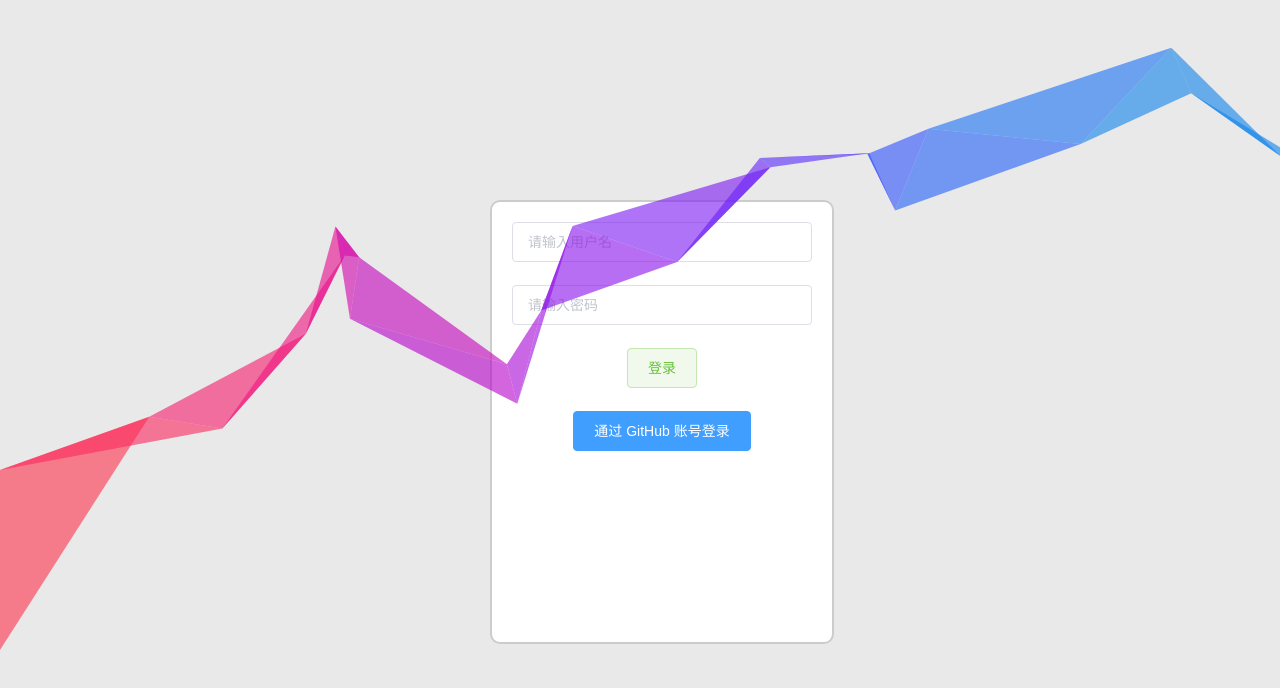
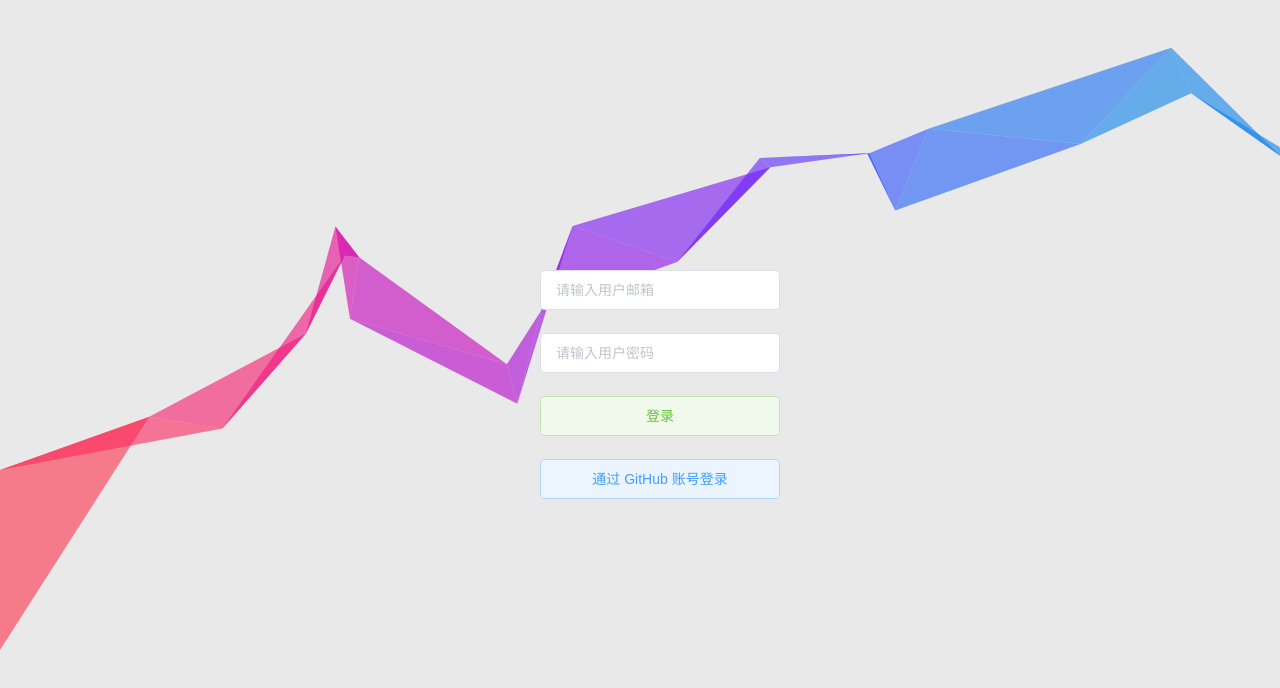
Before and after one commit to tatwd/ncc-china, a Nuxt app in the folder src/client/nuxt-web/: page /user/signin in a window 1280 px wide. Shown: the top 688 px of the page. Built offline with nearby package versions, Linux system fonts and the light colour scheme.

Commit message:
feat: user module

```diff
--- /dev/null
+++ b/src/client/nuxt-web/assets/css/ele.css
@@ -0,0 +1,17 @@
+.el-header,
+.el-footer {
+  background-color: #aca0c7;
+}
+.el-card {
+  background-color: #fff;
+  border-radius: 4px;
+  margin: 10px;
+}
+.el-card__header {
+  padding: 12px 20px;
+  color: #682079;
+  background-color: #f6f6f6;
+}
+.el-row {
+  margin: 0 -15px;
+}
--- a/src/client/nuxt-web/assets/css/style.css
+++ b/src/client/nuxt-web/assets/css/style.css
@@ -18,9 +18,6 @@ a:hover {
 }
 
 /* public */
-.el-row {
-  margin: 0 -15px;
-}
 .ncc-container {
   width: 1400px;
   margin: 0 auto;
@@ -46,17 +43,3 @@ a:hover {
     width: 96%;
   }
 }
-.el-card {
-  background-color: #fff;
-  border-radius: 4px;
-  margin: 10px;
-}
-.el-card__header {
-  padding: 12px 20px;
-  color: #682079;
-  background-color: #f6f6f6;
-}
-#dnc-footer {
-  background-color: #ede8f8;
-  padding: 20px;
-}
--- a/src/client/nuxt-web/components/shared/NccBacktop.vue
+++ b/src/client/nuxt-web/components/shared/NccBacktop.vue
@@ -2,8 +2,8 @@
   <div id="goTop">
     <div
       v-show="goTopShow"
+      :click="goTop"
       class="goTop"
-      @click="goTop"
     >
       <i class="el-icon-arrow-up" />
     </div>
@@ -14,7 +14,7 @@ export default {
   data() {
     return {
       scrollTop: '',
-      goTopShow: false
+      goTopShow: true
     }
   },
   methods: {
@@ -23,7 +23,7 @@ export default {
         window.pageYOffset ||
         document.documentElement.scrollTop ||
         document.body.scrollTop
-      this.scrollTop > 500 ? (this.goTopShow = true) : (this.goTopShow = false)
+      this.scrollTop > 0 ? (this.goTopShow = true) : (this.goTopShow = false)
     },
     goTop() {
       let timer = null,
@@ -60,6 +60,7 @@ export default {
   height: 50px;
   background: rgba(0, 0, 0, 0.65);
   border-radius: 50%;
+  cursor: pointer;
 }
 .goTop:hover {
   background: rgba(0, 0, 0, 0.85);
--- a/src/client/nuxt-web/components/shared/NccFooter.vue
+++ b/src/client/nuxt-web/components/shared/NccFooter.vue
@@ -8,21 +8,17 @@
       <p>服务器搭建在，存储赞助商为</p>
       <p>声明：内容均来自于网络，如有侵权请联系删除</p>
     </el-row>
-    <ncc-backtop />
   </div>
 </template>
 
 <script>
-import NccBacktop from '~/components/shared/NccBackTop.vue'
-
-export default {
-  components: {
-    NccBacktop
-  }
-}
 </script>
 
 <style>
+#ncc-footer {
+  padding: 20px;
+  /* background-color: #ede8f8; */
+}
 #ncc-footer p {
   margin: 10px 0;
 }
--- a/src/client/nuxt-web/components/shared/NccHeader.vue
+++ b/src/client/nuxt-web/components/shared/NccHeader.vue
@@ -41,7 +41,7 @@
         <el-menu
           :router="true"
           mode="horizontal"
-          background-color="#ede8f8"
+          background-color="#aca0c7"
           text-color="#682079"
           active-text-color="#682079"
         >
@@ -80,7 +80,8 @@ export default {
 <style>
 #ncc-header {
   /* background-color: #682079; */
-  background-color: #ede8f8;
+  /* background-color: #ede8f8; */
+  background-color: #aca0c7;
 }
 #ncc-header .ncc-logo {
   position: relative;
@@ -101,7 +102,7 @@ export default {
 #ncc-header .ncc-logo .logo-cir {
   position: absolute;
   top: 25px;
-  left: 90px;
+  left: 100px;
   width: 12px;
   height: 12px;
   border-radius: 50%;
--- a/src/client/nuxt-web/layouts/default.vue
+++ b/src/client/nuxt-web/layouts/default.vue
@@ -16,6 +16,7 @@
         <ncc-footer />
       </el-footer>
     </el-container>
+    <ncc-backtop />
   </div>
 </template>
 
@@ -23,11 +24,14 @@
 import NccHeader from '~/components/shared/NccHeader.vue'
 import NccSlider from '~/components/shared/NccSlider.vue'
 import NccFooter from '~/components/shared/NccFooter.vue'
+import NccBacktop from '~/components/shared/NccBacktop.vue'
+
 export default {
   components: {
     NccHeader,
     NccSlider,
-    NccFooter
+    NccFooter,
+    NccBacktop
   }
 }
 </script>
--- a/src/client/nuxt-web/layouts/error.vue
+++ b/src/client/nuxt-web/layouts/error.vue
@@ -1,11 +1,40 @@
 <template>
-  <div class="layout-error">
-    <h1 v-if="error.statusCode === 404">页面不存在</h1>
-    <h1 v-else>应用发生错误异常</h1>
-    <nuxt-link to="/">首 页</nuxt-link>
-    <nuxt />
+  <div id="layout--error">
+    <div class="error-message">
+      <h2>{{ errorMsg }}</h2>
+      <p>
+        <router-link to="/">{{ linkMsg }}</router-link>
+      </p>
+    </div>
   </div>
 </template>
 
 <script>
+export default {
+  name: 'Error',
+  data: () => ({
+    errorMsg: '404',
+    linkMsg: '返回首页'
+  })
+}
 </script>
+
+<style scoped>
+#layout--error {
+  display: flex;
+  height: 100vh;
+}
+.error-message {
+  margin: auto;
+  text-align: center;
+}
+a {
+  text-decoration: none;
+  color: #222;
+  border-bottom: 2px solid transparent;
+}
+a:hover {
+  color: #c66;
+  border-bottom: 2px solid #c66;
+}
+</style>
--- a/src/client/nuxt-web/nuxt.config.js
+++ b/src/client/nuxt-web/nuxt.config.js
@@ -43,7 +43,8 @@ module.exports = {
    */
   css: [
     'element-ui/lib/theme-chalk/index.css',
-    '~/assets/css/style.css'
+    '~/assets/css/style.css',
+    '~/assets/css/ele.css'
     // {
     //   src: '~/assets/scss/element-variables.scss',
     //   lang: 'scss'
--- a/src/client/nuxt-web/pages/user/signin.vue
+++ b/src/client/nuxt-web/pages/user/signin.vue
@@ -1,27 +1,44 @@
 <template>
   <div id="signin">
     <el-form
-      ref="form"
+      ref="loginform"
+      :model="loginform"
+      :rules="rules"
       class="login-box"
     >
-      <el-form-item>
+      <el-form-item
+        prop="useremail"
+      >
         <el-input
-          placeholder="请输入用户名"
+          v-model="loginform.useremail"
+          placeholder="请输入用户邮箱"
         />
       </el-form-item>
-      <el-form-item>
+      <el-form-item
+        prop="userpwd"
+      >
         <el-input
-          placeholder="请输入密码"
+          v-model="loginform.userpwd"
+          type="password"
+          placeholder="请输入用户密码"
         />
       </el-form-item>
       <el-form-item>
         <el-button
           type="success"
           plain
-        >登录</el-button>
+          @click="submitForm('loginform')"
+        >
+          登录
+        </el-button>
       </el-form-item>
       <el-form-item>
-        <el-button type="primary">通过 GitHub 账号登录</el-button>
+        <el-button
+          type="primary"
+          plain
+        >
+          通过 GitHub 账号登录
+        </el-button>
       </el-form-item>
     </el-form>
   </div>
@@ -29,7 +46,58 @@
 
 <script>
 export default {
-  layout: 'account'
+  layout: 'account',
+
+  data() {
+    return {
+      loginform: {
+        useremail: '',
+        userpwd: ''
+      },
+      rules: {
+        useremail: [
+          {
+            required: true,
+            message: '请输入邮箱地址',
+            trigger: 'blur'
+          },
+          {
+            type: 'email',
+            message: '请输入正确的邮箱地址',
+            trigger: ['blur', 'change']
+          }
+        ],
+        userpwd: [
+          {
+            required: true,
+            message: '请输入用户密码',
+            trigger: 'blur'
+          },
+          {
+            min: 6,
+            max: 18,
+            message: '长度在 6 到 18 个字符',
+            trigger: 'blur'
+          }
+        ]
+      }
+    }
+  },
+  methods: {
+    submitForm(loginform) {
+      this.$refs[loginform].validate(valid => {
+        if (valid) {
+          this.$axios.$get('https://api.github.com').then(res => {
+            console.log(res.json)
+          })
+        } else {
+          console.log('error submit!!')
+          return false
+        }
+      })
+      this.$refs[loginform].resetFields()
+    }
+  }
 }
 </script>
 
@@ -40,13 +108,14 @@ export default {
   padding: 20px;
   top: 50%;
   left: 50%;
-  margin-top: -200px;
-  margin-left: -150px;
-  width: 300px;
-  height: 400px;
-  background-color: #fff;
-  border: 2px solid #ccc;
-  border-radius: 10px;
+  margin-top: -150px;
+  margin-left: -120px;
+  width: 240px;
+  height: 300px;
   text-align: center;
+  z-index: 1;
+}
+#signin .el-button {
+  width: 100%;
 }
 </style>
--- a/src/client/nuxt-web/pages/user/signup.vue
+++ b/src/client/nuxt-web/pages/user/signup.vue
@@ -1,27 +1,50 @@
 <template>
   <div id="signup">
     <el-form
-      ref="form"
+      ref="loginform"
+      :rules="rules"
       class="register-box"
     >
-      <el-form-item >
+      <el-form-item
+        prop="username"
+      >
         <el-input
+          v-model="form.username"
           placeholder="请输入用户名"
         />
       </el-form-item>
-      <el-form-item>
+      <el-form-item
+        prop="useremail"
+      >
         <el-input
-          placeholder="请输入密码"
+          v-model="form.useremail"
+          placeholder="请输入用户邮箱"
+        />
+      </el-form-item>
+      <el-form-item
+        prop="userpwd"
+      >
+        <el-input
+          v-model="form.userpwd"
+          placeholder="请输入用户密码"
         />
       </el-form-item>
       <el-form-item>
         <el-button
           type="success"
           plain
-        >登录</el-button>
+          @click="submitForm('loginForm')"
+        >
+          注册账号
+        </el-button>
       </el-form-item>
       <el-form-item>
-        <el-button type="primary">通过 GitHub 账号登录</el-button>
+        <el-button
+          type="primary"
+          plain
+        >
+          通过 GitHub 账号登录
+        </el-button>
       </el-form-item>
     </el-form>
   </div>
@@ -29,7 +52,65 @@
 
 <script>
 export default {
-  layout: 'account'
+  layout: 'account',
+
+  data() {
+    return {
+      form: {
+        username: '',
+        useremail: '',
+        userpwd: ''
+      },
+      rules: {
+        username: [
+          {
+            required: true,
+            message: '请输入用户密码',
+            trigger: 'blur'
+          }
+        ],
+        useremail: [
+          {
+            required: true,
+            message: '请输入邮箱地址',
+            trigger: 'blur'
+          },
+          {
+            type: 'email',
+            message: '请输入正确的邮箱地址',
+            trigger: ['blur', 'change']
+          }
+        ],
+        userpwd: [
+          {
+            required: true,
+            message: '请输入用户密码',
+            trigger: 'blur'
+          },
+          {
+            type: 'password',
+            min: 6,
+            max: 18,
+            message: '长度在 6 到 18 个字符',
+            trigger: 'blur'
+          }
+        ]
+      }
+    }
+  },
+  methods: {
+    submitForm(loginform) {
+      this.$refs[loginform].validate(valid => {
+        if (valid) {
+          alert('submit!')
+        } else {
+          console.log('error submit!!')
+          return false
+        }
+      })
+      this.$refs[loginform].resetFields()
+    }
+  }
 }
 </script>
 
@@ -40,13 +121,14 @@ export default {
   padding: 20px;
   top: 50%;
   left: 50%;
-  margin-top: -200px;
-  margin-left: -150px;
-  width: 300px;
-  height: 400px;
-  background-color: #fff;
-  border: 2px solid #ccc;
-  border-radius: 10px;
+  margin-top: -150px;
+  margin-left: -120px;
+  width: 240px;
+  height: 300px;
   text-align: center;
+  z-index: 1;
+}
+#signup .el-button {
+  width: 100%;
 }
 </style>
```
Also changed, not shown: src/client/nuxt-web/components/shared/NccUnlogin.vue (+19 -1 lines).
